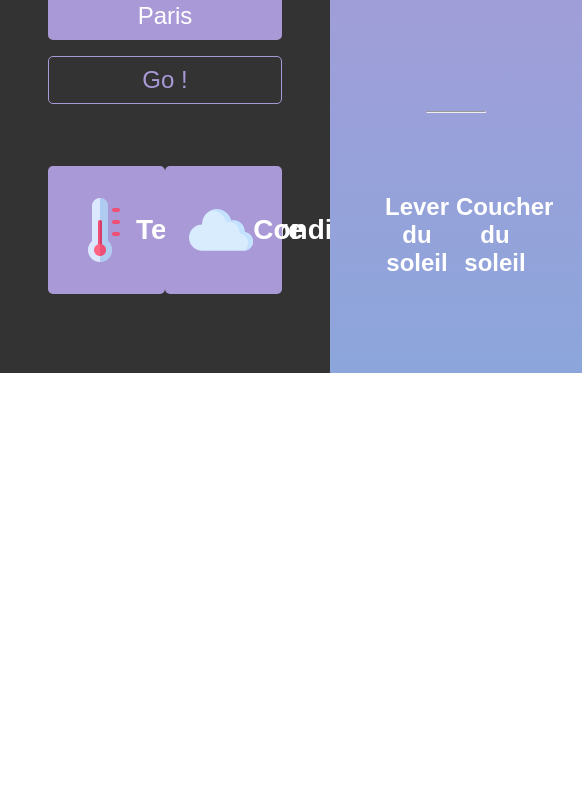
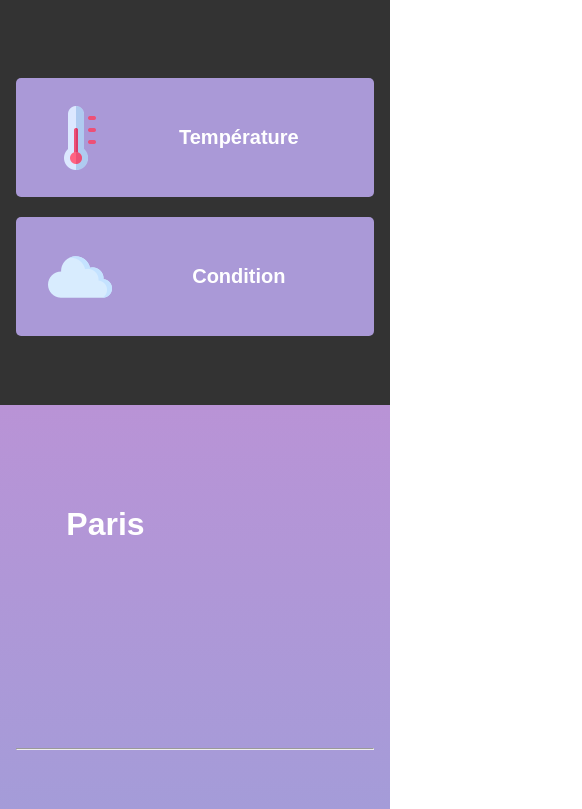
Before and after one commit to Lmblz/WeatherApp, a website: page index.html in a window 390 px wide. Shown: the part 471-1280 px from the top of the page, 582 px wide, since content can reach past the window. Before the commit the page ends 844 px from the top, so only its background shows below. Drawn offline with Linux system fonts and the light colour scheme; no server answers.

Commit message:
Responsive

```diff
--- a/index.html
+++ b/index.html
@@ -1,13 +1,13 @@
 <!DOCTYPE html>
 <html lang="en">
   <head>
-    <meta charset="UTF-8">
+    <meta charset="UTF-8" />
     <link rel="icon" type="image/png" href="" />
-    <meta http-equiv="X-UA-Compatible" content="IE=edge">
-    <meta name="viewport" content="width=device-width, initial-scale=1.0">
+    <meta http-equiv="X-UA-Compatible" content="IE=edge" />
+    <meta name="viewport" content="width=device-width, initial-scale=1.0" />
     <title>API WEATHER</title>
     <script src="./js/index.js"></script>
-    <link rel="stylesheet" href="./css/main.css">
+    <link rel="stylesheet" href="./css/main.css" />
   </head>
   <body>
     <main>
@@ -18,19 +18,25 @@
         </div>
         <form class="main-infos__form">
           <label for="city"><h2>Choissez votre ville :</h2></label>
-                <input type="text" name="city" id="city" placeholder="Ex. Paris" required>
-                <input type="submit" value="Go !">
+          <input
+            type="text"
+            name="city"
+            id="city"
+            placeholder="Ex. Paris"
+            required
+          />
+          <input type="submit" value="Go !" />
         </form>
         <div class="main-infos__cards">
           <div class="main-infos__cards__card temperature">
-                    <img src="./images/thermometre.png" alt="temperature">
+            <img src="./images/thermometre.png" alt="temperature" />
             <div class="main-infos__cards__card__desc">
               <h3>Température</h3>
               <h4 id="temperature"></h4>
             </div>
           </div>
           <div class="main-infos__cards__card condition">
-                    <img src="./images/cloud-computing.png" alt="condition">
+            <img src="./images/cloud-computing.png" alt="condition" />
             <div class="main-infos__cards__card__desc">
               <h3>Condition</h3>
               <h4 id="condition"></h4>
@@ -46,19 +52,19 @@
             <h2 id="time"></h2>
           </div>
           <div class="more-infos__general__row">
-                    <img src="" alt="condition" id="condition-img">
+            <img src="" alt="condition" id="condition-img" />
           </div>
           <div class="more-infos__general__row">
             <h3 id="feelslike"></h3>
             <h3 id="wind"></h3>
           </div>
         </div>
-            <hr>
+        <hr />
         <div class="more-infos__precise__rainchance">
-                <h4>Chances de pluie</h4>
+          <h4>Risques de pluie</h4>
           <p id="rainchance"></p>
         </div>
-            <hr>
+        <hr />
         <div class="more-infos__precise__sun">
           <div class="more-infos__precise__sun__rise">
             <h4>Lever du soleil</h4>
--- /dev/null
+++ b/sass/_responsive.scss
@@ -0,0 +1,196 @@
+@media screen and (max-width: 1280px) {
+    html {
+        $margin-1: 1rem;
+        $margin-2: 1.5rem;
+        $margin-3: 2rem;
+
+        h1 {
+            font-size: 2rem;
+        }
+
+        h2 {
+            font-size: 1.5rem;
+        }
+
+        h3 {
+            font-size: 1.25rem;
+        }
+
+        h4 {
+            font-size: 1rem;
+        }
+
+        p {
+            font-size: 1rem;
+        }
+
+        body {
+            main {
+                >* {
+                    width: 50%;
+                }
+
+                .main-infos {
+                    padding: $margin-3;
+
+                    &__cards {
+                        display: block;
+
+                        &__card {
+                            width: inherit;
+
+                            &.temperature {
+                                margin-bottom: 20px;
+                            }
+                        }
+                    }
+                }
+
+                .more-infos {
+                    padding: $margin-3;
+
+                    &__general {
+                        &__row {
+
+                            h2#citychosen,
+                            h2#time {
+                                font-size: 3rem;
+                            }
+
+                            h3#feelslike,
+                            h3#wind {
+                                font-size: 2rem;
+                            }
+                        }
+                    }
+                }
+            }
+        }
+    }
+}
+
+@media screen and (max-width: 850px) {
+    html {
+        $margin-1: .5rem;
+        $margin-2: 1rem;
+        $margin-3: 1.5rem;
+
+        body {
+            main {
+                .main-infos {
+                    padding: $margin-2;
+
+                    &__form {
+                        h2 {
+                            text-align: left;
+                        }
+
+                        input {
+                            text-align: left;
+                            padding-left: $margin-3;
+
+                            &:first-of-type {
+                                width: calc(100% - $margin-3);
+                            }
+
+                            &::placeholder {
+                                text-align: left;
+                            }
+                        }
+                    }
+                }
+
+                .more-infos {
+                    padding: $margin-2;
+                    justify-content: space-evenly;
+
+                    hr {
+                        margin: $margin-3 0;
+                    }
+
+                    &__general {
+                        &__row {
+
+                            h2#citychosen,
+                            h2#time {
+                                font-size: 2rem;
+                            }
+
+                            h3#feelslike,
+                            h3#wind {
+                                font-size: 1.5rem;
+                            }
+
+                            img {
+                                max-width: 80px;
+                            }
+                        }
+                    }
+
+                    &__precise {
+                        &__rainchance {
+                            h4 {
+                                margin-bottom: $margin-1;
+                            }
+                        }
+
+                        &__sun {
+                            flex-direction: column;
+
+                            >* {
+                                width: 100%;
+
+                                &:first-child {
+                                    margin-bottom: $margin-3;
+                                }
+                            }
+
+                            h4 {
+                                margin-bottom: $margin-1;
+                            }
+                        }
+                    }
+                }
+            }
+        }
+    }
+}
+
+@media screen and (max-width: 600px) {
+
+    html {
+        $margin-1: .5rem;
+        $margin-2: 1rem;
+        $margin-3: 1.5rem;
+
+        body {
+            main {
+                flex-direction: column;
+
+                .main-infos,
+                .more-infos {
+                    width: auto;
+                    min-height: 100vh;
+                }
+
+                .main-infos {
+                    &__titles {}
+
+                    &__form {
+
+                        input {
+                            max-width: 600px;
+                            margin: 0;
+                            width: auto;
+                        }
+                    }
+
+                    &__cards {
+
+                        &__card {}
+                    }
+                }
+            }
+        }
+    }
+}
--- a/sass/main.scss
+++ b/sass/main.scss
@@ -2,9 +2,9 @@ html {
     font-family: 'Montserrat', Arial, Helvetica, sans-serif;
     color: white;
 
-    $margin-1 : 1rem;
-    $margin-2 : 2rem;
-    $margin-3 : 3rem;
+    $margin-1: 1rem;
+    $margin-2: 2rem;
+    $margin-3: 3rem;
 
     * {
         margin: 0;
@@ -83,7 +83,7 @@ html {
                         -moz-border-radius: 5px;
                         -ms-border-radius: 5px;
                         -o-border-radius: 5px;
-                        text-align: center;
+                        //text-align: center;
                         color: white;
 
                         &:first-of-type {
@@ -94,7 +94,12 @@ html {
                             -ms-transition: all .5s;
                             -o-transition: all .5s;
 
-                            &:active,&:focus,&:focus-within,&:target,&:visited,&:focus-visible{
+                            &:active,
+                            &:focus,
+                            &:focus-within,
+                            &:target,
+                            &:visited,
+                            &:focus-visible {
                                 border-radius: 15px;
                                 -webkit-border-radius: 15px;
                                 -moz-border-radius: 15px;
@@ -129,7 +134,7 @@ html {
                             }
                         }
 
-                        &::placeholder{
+                        &::placeholder {
                             font-size: 1.5rem;
                             font-family: 'Montserrat', Arial, Helvetica, sans-serif;
                             text-align: center;
@@ -161,7 +166,8 @@ html {
                             width: 70%;
                             text-align: center;
 
-                            h3, h4 {
+                            h3,
+                            h4 {
                                 margin: $margin-2 auto;
                             }
                         }
@@ -174,9 +180,12 @@ html {
             }
 
             .more-infos {
-                background: #B993D6;  /* fallback for old browsers */
-                background: -webkit-linear-gradient(to top, #8CA6DB, #B993D6);  /* Chrome 10-25, Safari 5.1-6 */
-                background: linear-gradient(to top, #8CA6DB, #B993D6); /* W3C, IE 10+/ Edge, Firefox 16+, Chrome 26+, Opera 12+, Safari 7+ */
+                background: #B993D6;
+                /* fallback for old browsers */
+                background: -webkit-linear-gradient(to top, #8CA6DB, #B993D6);
+                /* Chrome 10-25, Safari 5.1-6 */
+                background: linear-gradient(to top, #8CA6DB, #B993D6);
+                /* W3C, IE 10+/ Edge, Firefox 16+, Chrome 26+, Opera 12+, Safari 7+ */
                 width: 40%;
                 text-align: center;
                 color: white;
@@ -198,8 +207,8 @@ html {
                         margin-bottom: $margin-2;
 
                         h2 {
-                          width: 100%;
-                          font-size: 5rem;
+                            width: 100%;
+                            font-size: 5rem;
                         }
 
                         h3 {
@@ -230,7 +239,8 @@ html {
                             margin-bottom: $margin-2
                         }
 
-                        &__set, &__rise {
+                        &__set,
+                        &__rise {
                             width: 50%;
                             gap: 20px;
                         }
@@ -240,3 +250,5 @@ html {
         }
     }
 }
+
+@import 'responsive';
```
Also changed, not shown: css/main.css, 1 other file. Lines whose indentation alone changed are shown as unchanged.
